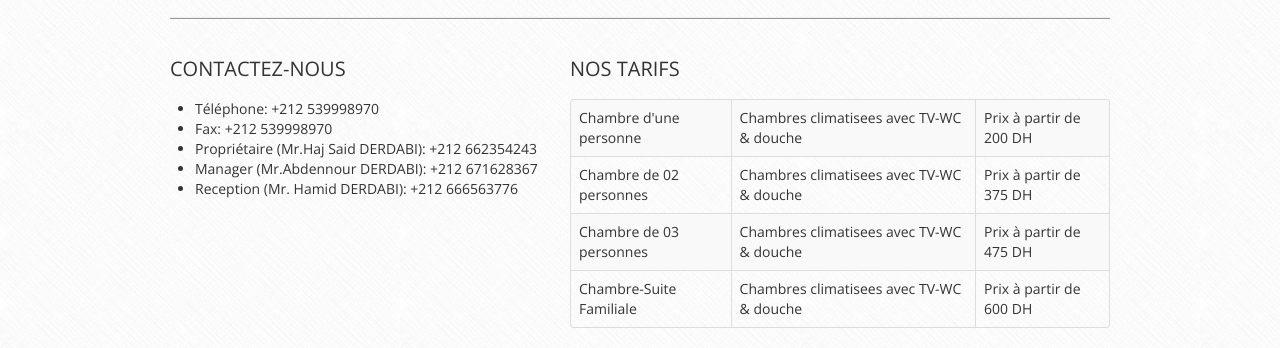
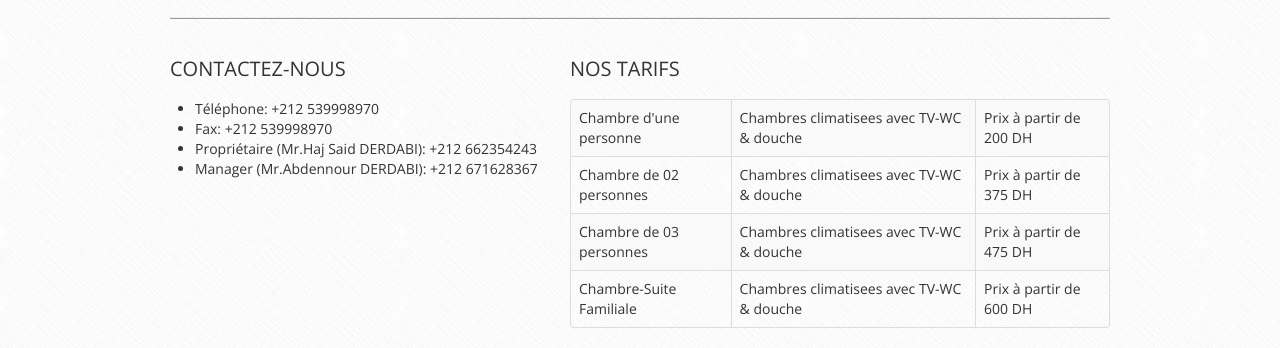
Before and after one commit to malianastar/malianastar.github.io, a plain HTML site: page index.html in a window 1280 px wide. Shown: the part 1470-1818 px from the top of the page. Drawn offline with nearby package versions, Linux system fonts and the light colour scheme; some packages are replaced by stand-ins of ours.

Commit message:
Remove Hamid contact details

```diff
--- a/index.html
+++ b/index.html
@@ -150,7 +150,6 @@
             <li>Fax: +212 539998970</li>
             <li>Propriétaire (Mr.Haj Said DERDABI): +212 662354243</li>
             <li>Manager (Mr.Abdennour DERDABI): +212 671628367</li>
-            <li>Reception (Mr. Hamid DERDABI): +212 666563776</li>
         </ul>
     </div>
     <div class="span7">
```
